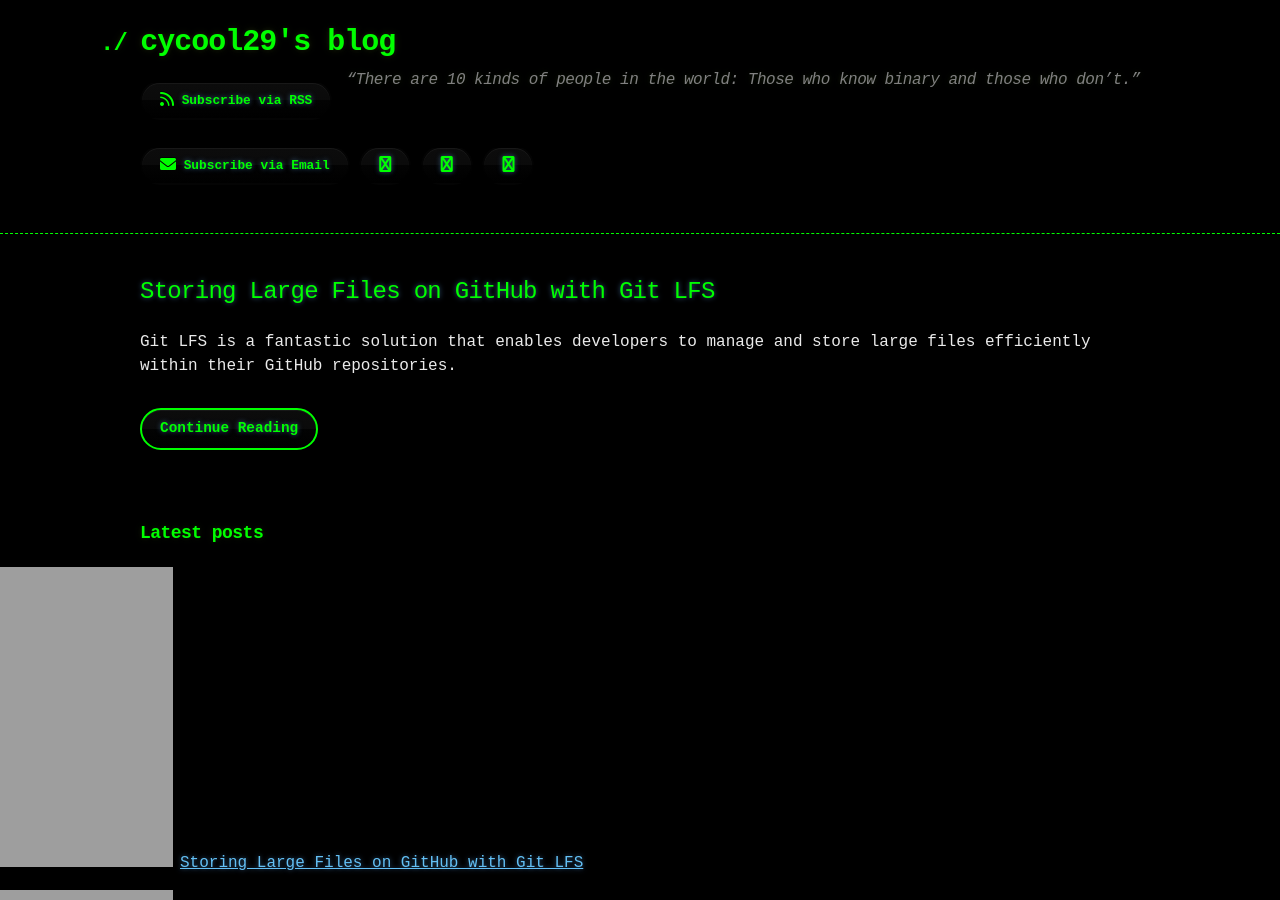
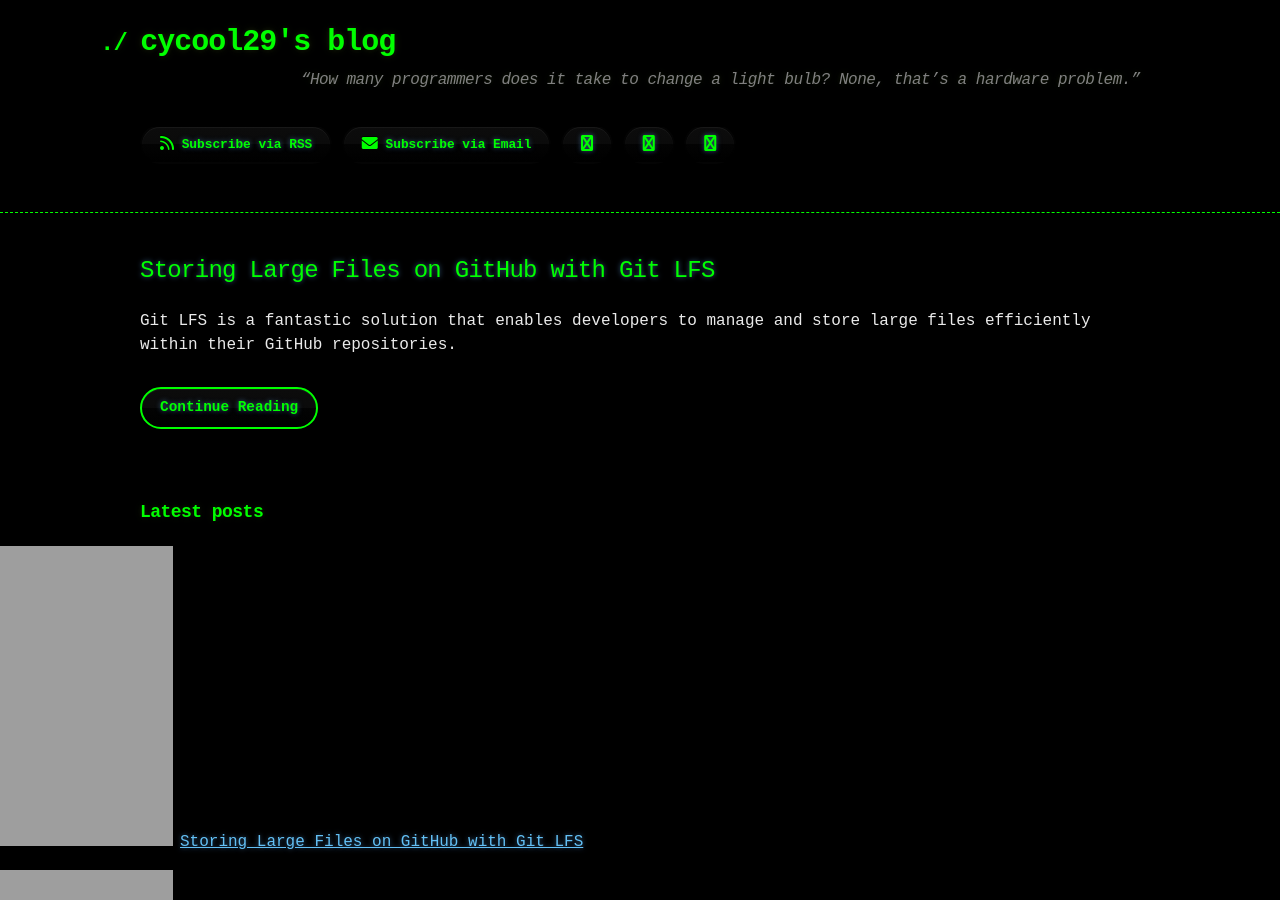
Before and after one commit to cycool29/cycool29.github.io, a Jekyll site: the page built from index.md, in a window 1280 px wide and 900 px high. Built offline with Jekyll 4.4.1, drawn with Linux system fonts in a browser that asks for light colours; a style sheet for code colours, icons or effects is not loaded.

Commit message:
Update quotes

```diff
--- a/_config.yml
+++ b/_config.yml
@@ -1,5 +1,5 @@
 title: cycool29's blog
-description: "“There are 10 kinds of people in the world: Those who know binary and those who don’t.” "
+description: "“How many programmers does it take to change a light bulb? None, that’s a hardware problem.” "
 bio: A high school student. Intermediate in Python, Git, Bash. Learning JavaScript. He/Him. "
 author: cycool29
 url: https://cycool29.github.io
```
